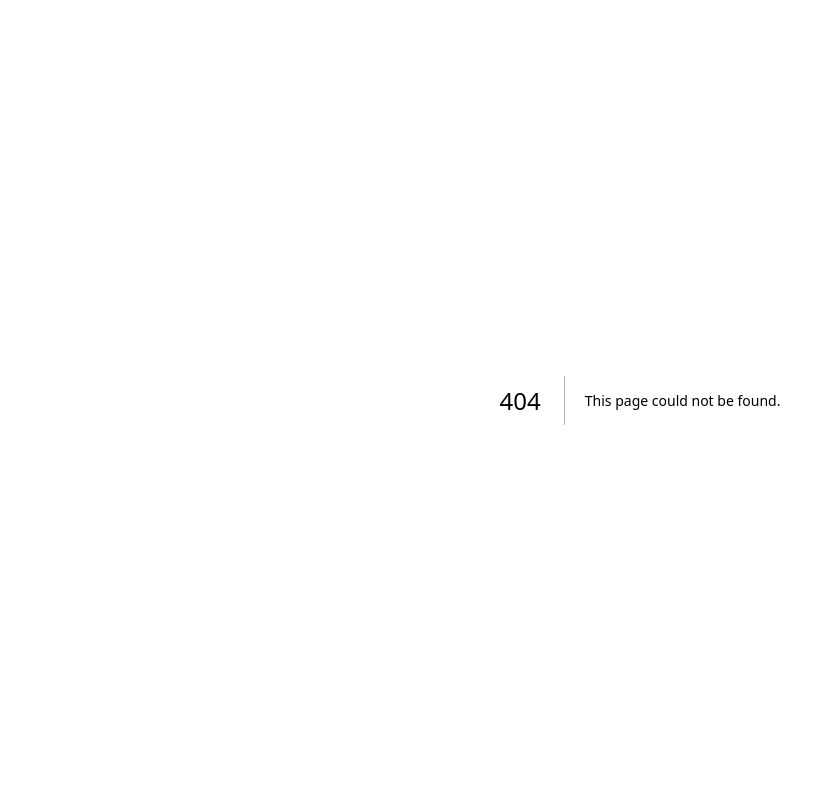
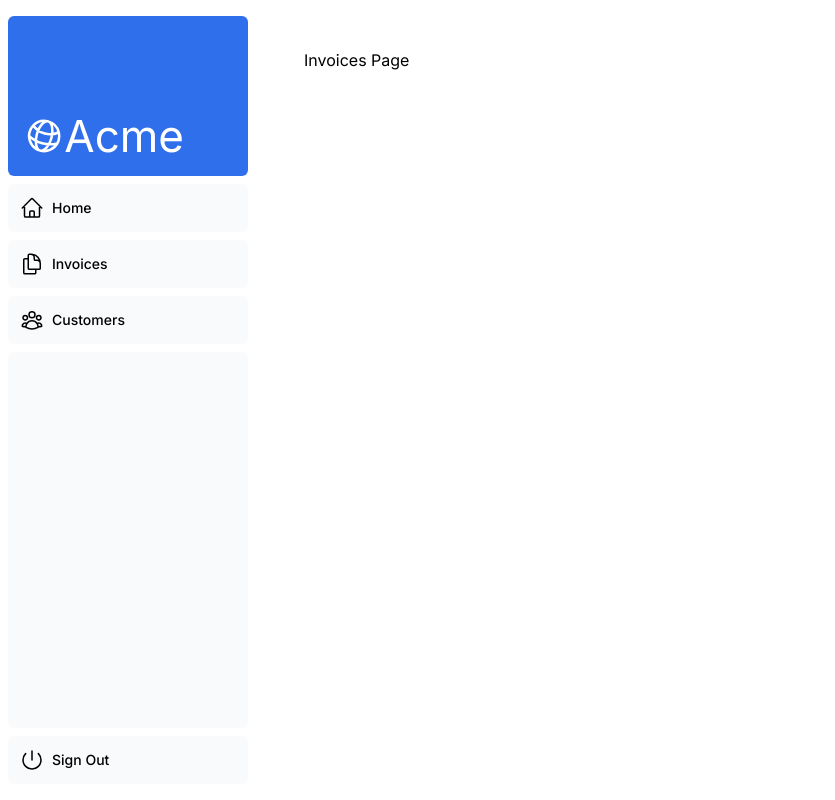
Before and after one commit to ozdemirrulass/nextjs-experimental, a Next.js app: page /dashboard/invoices in a window 1280 px wide. Before the commit this address had no page. Shown: the whole page, without its empty margins (0-835 px from the left). Built offline with nearby package versions, Linux system fonts and the light colour scheme.

Commit message:
layouts-and-pages

```diff
--- a/package.json
+++ b/package.json
@@ -11,6 +11,7 @@
   "dependencies": {
     "@headlessui/react": "^2.1.2",
     "@heroicons/react": "^2.1.5",
+    "@tailwindcss/forms": "^0.5.7",
     "@vercel/postgres": "^0.9.0",
     "next": "14.2.5",
     "react": "^18",
--- /dev/null
+++ b/src/app/dashboard/customers/page.tsx
@@ -0,0 +1,3 @@
+export default function Page() {
+    return <p>Customers Page</p>;
+}
--- /dev/null
+++ b/src/app/dashboard/invoices/page.tsx
@@ -0,0 +1,3 @@
+export default function Page() {
+    return <p>Invoices Page</p>;
+}
--- /dev/null
+++ b/src/app/dashboard/layout.tsx
@@ -0,0 +1,12 @@
+import SideNav from '@/ui/dashboard/sidenav';
+
+export default function Layout({ children }: { children: React.ReactNode }) {
+  return (
+    <div className="flex h-screen flex-col md:flex-row md:overflow-hidden">
+      <div className="w-full flex-none md:w-64">
+        <SideNav />
+      </div>
+      <div className="grow p-6 md:overflow-y-auto md:p-12">{children}</div>
+    </div>
+  );
+}
--- /dev/null
+++ b/src/app/dashboard/page.tsx
@@ -0,0 +1,3 @@
+export default function Page() {
+    return <p>Dashboard Page</p>;
+}
--- a/tailwind.config.ts
+++ b/tailwind.config.ts
@@ -3,18 +3,30 @@ import type { Config } from "tailwindcss";
 const config: Config = {
   content: [
     "./src/pages/**/*.{js,ts,jsx,tsx,mdx}",
-    "./src/components/**/*.{js,ts,jsx,tsx,mdx}",
+    "./src/ui/**/*.{js,ts,jsx,tsx,mdx}",
     "./src/app/**/*.{js,ts,jsx,tsx,mdx}",
   ],
   theme: {
     extend: {
-      backgroundImage: {
-        "gradient-radial": "radial-gradient(var(--tw-gradient-stops))",
-        "gradient-conic":
-          "conic-gradient(from 180deg at 50% 50%, var(--tw-gradient-stops))",
+      gridTemplateColumns: {
+        '13': 'repeat(13, minmax(0, 1fr))',
+      },
+      colors: {
+        blue: {
+          400: '#2589FE',
+          500: '#0070F3',
+          600: '#2F6FEB',
+        },
+      },
+    },
+    keyframes: {
+      shimmer: {
+        '100%': {
+          transform: 'translateX(100%)',
+        },
       },
     },
   },
-  plugins: [],
+  plugins: [require('@tailwindcss/forms')],
 };
 export default config;
```
Also changed, not shown: 1 other file (tests, documents, lock files or other folders).
